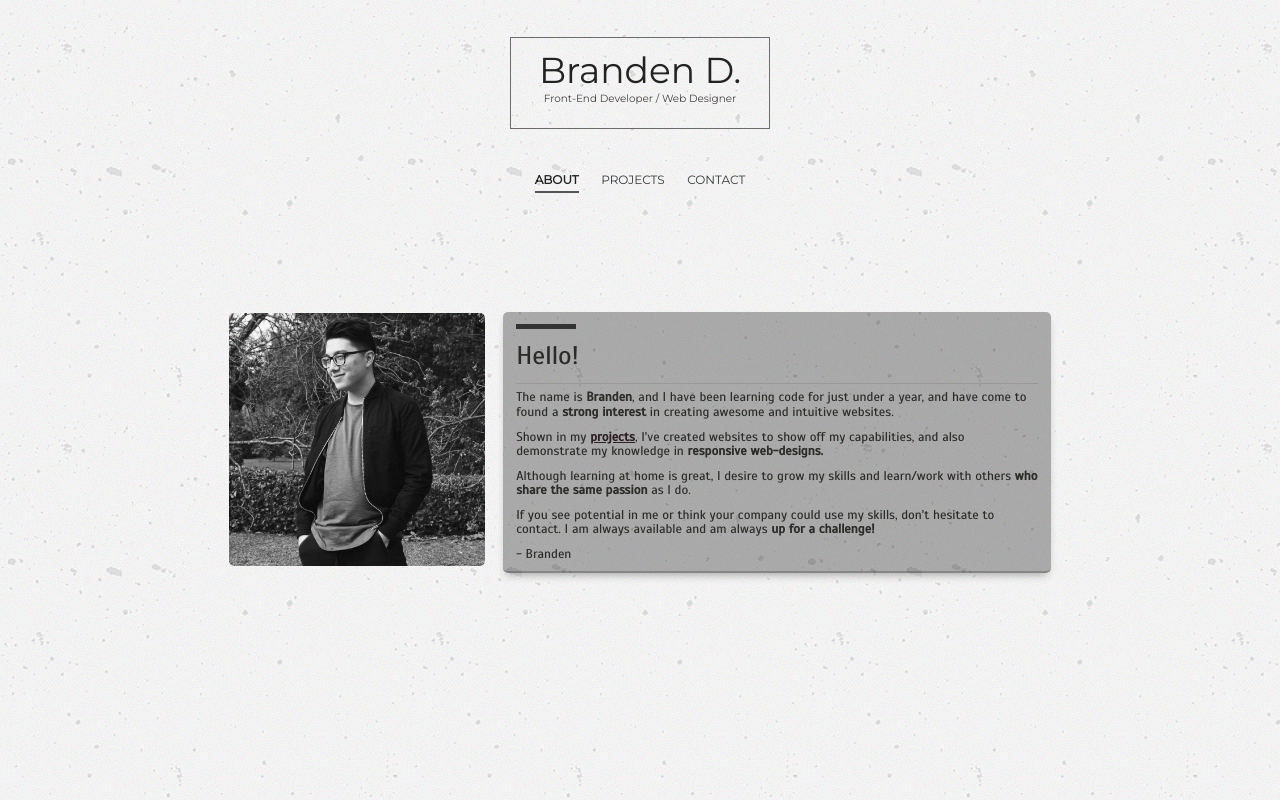
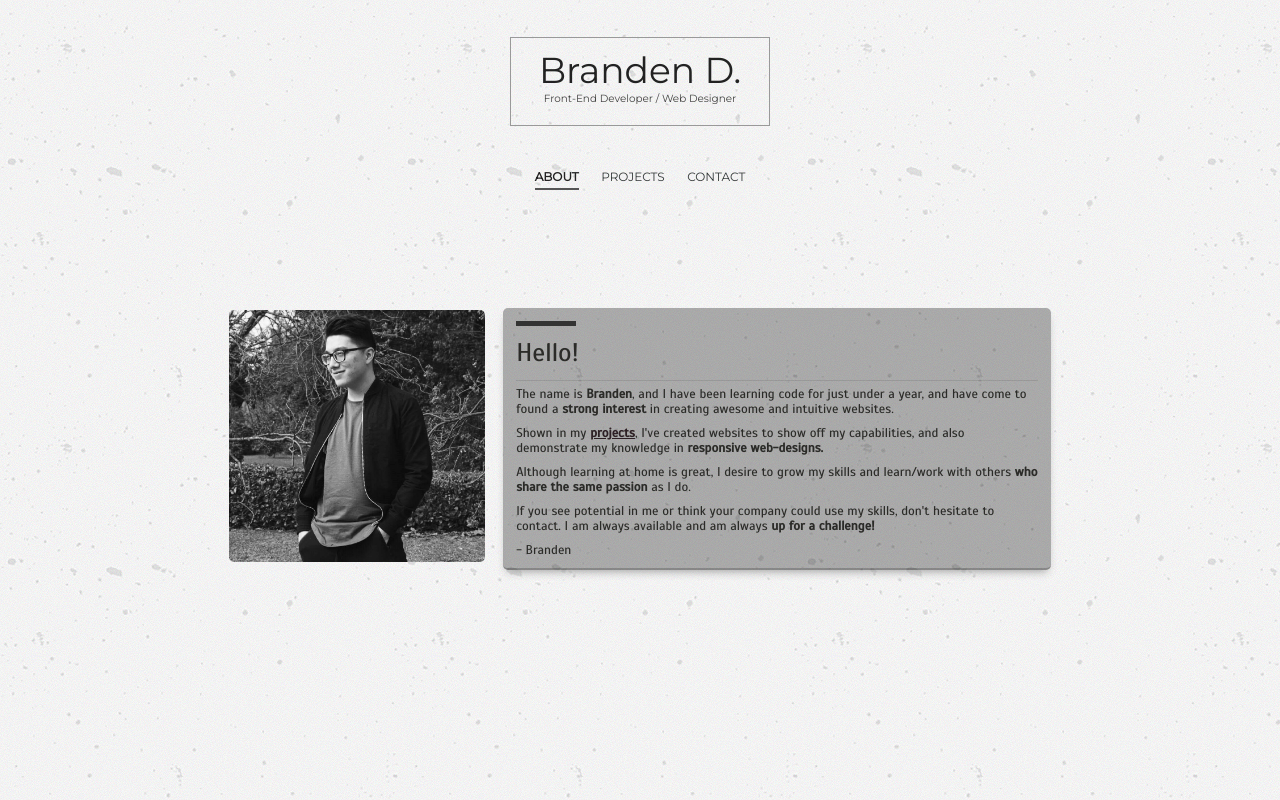
Before and after one commit to BrandenDaniel/Portfolio, a plain HTML site: page about.html in a window 1280 px wide. Drawn offline with nearby package versions, Linux system fonts and the light colour scheme; a script that the page names is missing.

Commit message:
style changes

```diff
--- a/pcss/styles.css
+++ b/pcss/styles.css
@@ -29,8 +29,8 @@ hr {
 .header-spacing {
   text-align: center;
   margin-top: 2.3em;
-  border: 1px solid #6b6b6b;
-  padding: .85em .65em .35em .65em;
+  border: 1px solid #999;
+  padding: .85em .65em .15em .65em;
   width: 260px;
   margin: 2.3em auto;
 }
```
